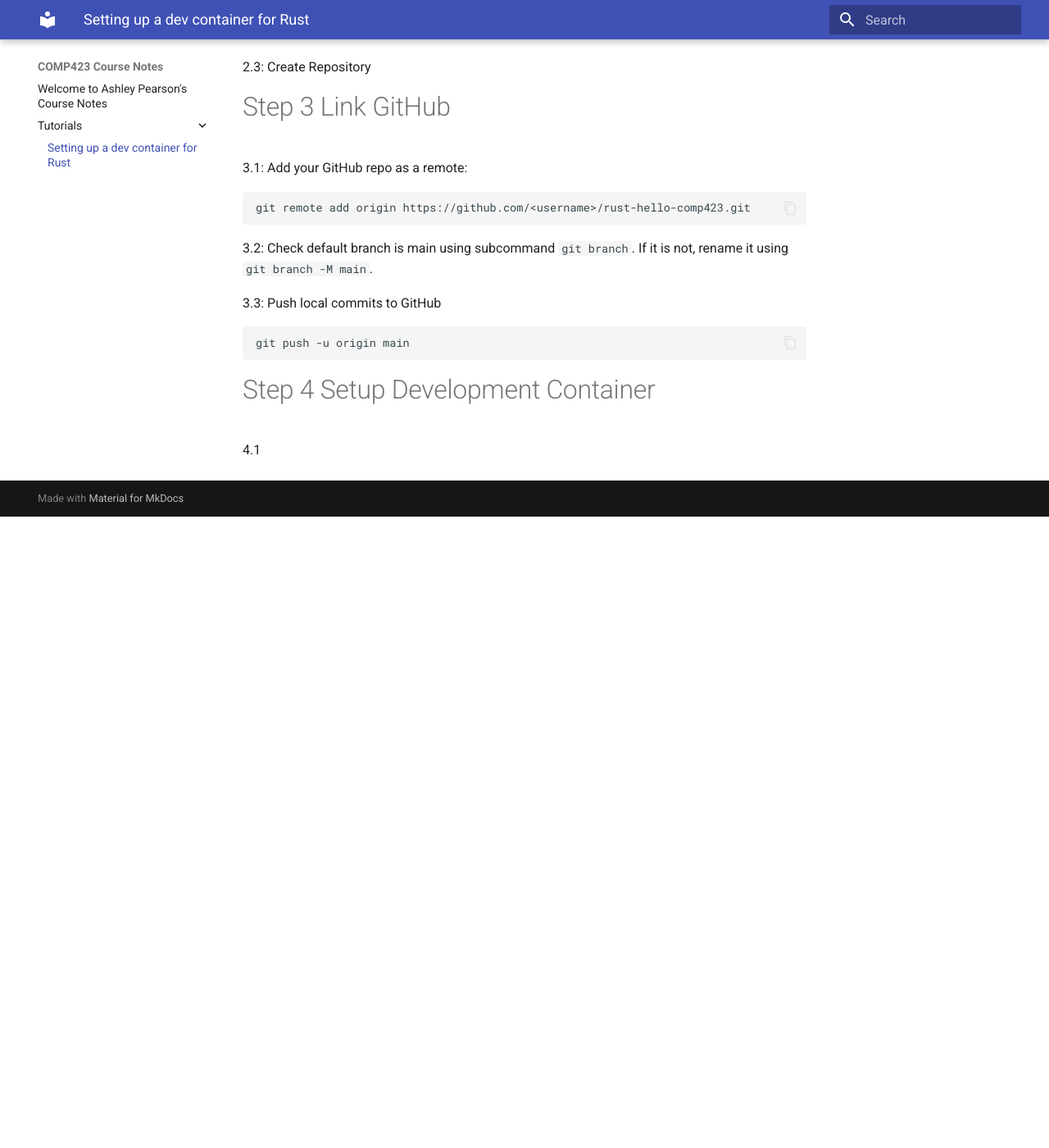
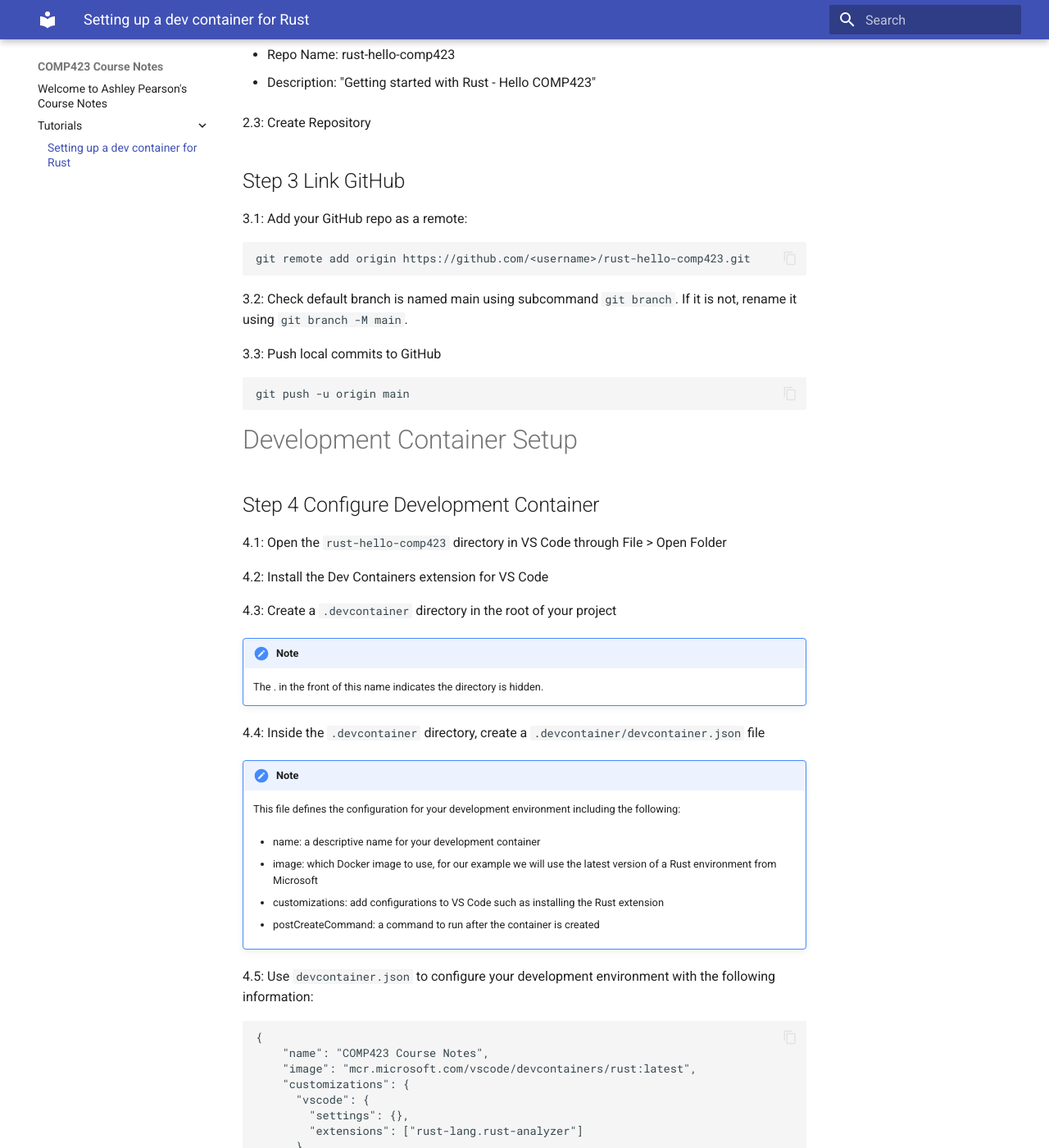
Before and after one commit to uncapearso2/comp423-course-notes, an MkDocs documentation site: the page built from docs/tutorials/rust-setup.md, in a window 1280 px wide and 1400 px high, scrolled down 1115 px. Shown: the whole window at 82% size. Built offline with MkDocs 1.6.1 and Material for MkDocs 9.7.7, drawn with Linux system fonts in a browser that asks for light colours; before the commit the page ends 1745 px from its top, so only the background shows below that; some of the changed text lies outside the part shown.

Commit message:
Rust Content Full Draft

`````diff
--- a/docs/tutorials/rust-setup.md
+++ b/docs/tutorials/rust-setup.md
@@ -34,27 +36,89 @@
 git commit -m "Initial commit with README"
 ````
 
-# Step 2 Setup GitHub
+## Step 2 Setup GitHub
 2.1: Log in to GitHub and head to the Create a New Repository page
 
 2.2: Fill in the following:
-Repo Name: rust-hello-comp423
-Description: "Getting started with Rust - Hello COMP423"
+
+- Repo Name: rust-hello-comp423
+
+- Description: "Getting started with Rust - Hello COMP423"
 
 2.3: Create Repository
 
-# Step 3 Link GitHub
+## Step 3 Link GitHub
 3.1: Add your GitHub repo as a remote:
 ````bash
 git remote add origin https://github.com/<username>/rust-hello-comp423.git
 ````
 
-3.2: Check default branch is main using subcommand `git branch`. If it is not, rename it using `git branch -M main`.
+3.2: Check default branch is named main using subcommand `git branch`. If it is not, rename it using `git branch -M main`.
 
 3.3: Push local commits to GitHub
 ````bash
 git push -u origin main
 ````
 
-# Step 4 Setup Development Container
-4.1
+
+# Development Container Setup
+## Step 4 Configure Development Container
+4.1: Open the `rust-hello-comp423` directory in VS Code through File > Open Folder
+
+4.2: Install the Dev Containers extension for VS Code
+
+4.3: Create a `.devcontainer` directory in the root of your project
+!!! note
+    The . in the front of this name indicates the directory is hidden.
+
+4.4: Inside the `.devcontainer` directory, create a `.devcontainer/devcontainer.json` file
+!!! note
+    This file defines the configuration for your development environment including the following:
+
+    - name: a descriptive name for your development container
+
+    - image: which Docker image to use, for our example we will use the latest version of a Rust environment from Microsoft
+
+    - customizations: add configurations to VS Code such as installing the Rust extension
+
+    - postCreateCommand: a command to run after the container is created
+
+4.5: Use `devcontainer.json` to configure your development environment with the following information:
+````
+{
+    "name": "COMP423 Course Notes",
+    "image": "mcr.microsoft.com/vscode/devcontainers/rust:latest",
+    "customizations": {
+      "vscode": {
+        "settings": {},
+        "extensions": ["rust-lang.rust-analyzer"]
+      }
+    },
+    "postCreateCommand": "cargo new hello-comp-423 --vcs none --bin"
+  }
+````
+
+4.6: Reopen the project in a VSCode Dev Container by using the `Ctrl+Shift+P` shortcut, typing "Dev Containers: Reopen in Container" and selecting the option
+
+4.7: Check for success!
+!!! note
+    Close your current terminal and open a new one. Run `rustc --version` to check that your dev container is running a recent version of Rust.
+
+# Finalize Hello COMP423 Message
+## Step 5 Edit & Compile Message
+
+5.1: Open the directory created by `cargo new` with the `cd hello-comp-423` command
+
+5.2: Open `hello-comp-423/src/main.rs` and edit the `println!` message to say "Hello COMP423"
+
+5.3: Save changes
+
+# Build & Check Out Our Program
+## Step 6
+6.1: Compile your program with `cargo build`
+
+6.2: Run your program using `./target/debug/hello-comp-423`
+
+6.3: Put it all in one command with `cargo run`
+!!! note
+    The cargo run command compiles the program and then runs it in just one step!
--- a/mkdocs.yml
+++ b/mkdocs.yml
@@ -13,4 +13,3 @@
   - pymdownx.superfences
   - admonition
   - pymdownx.details
-  - pymdouperfenceswnx.s
`````
Also changed, not shown: other parts of docs/tutorials/rust-setup.md (+3 -1 lines).
